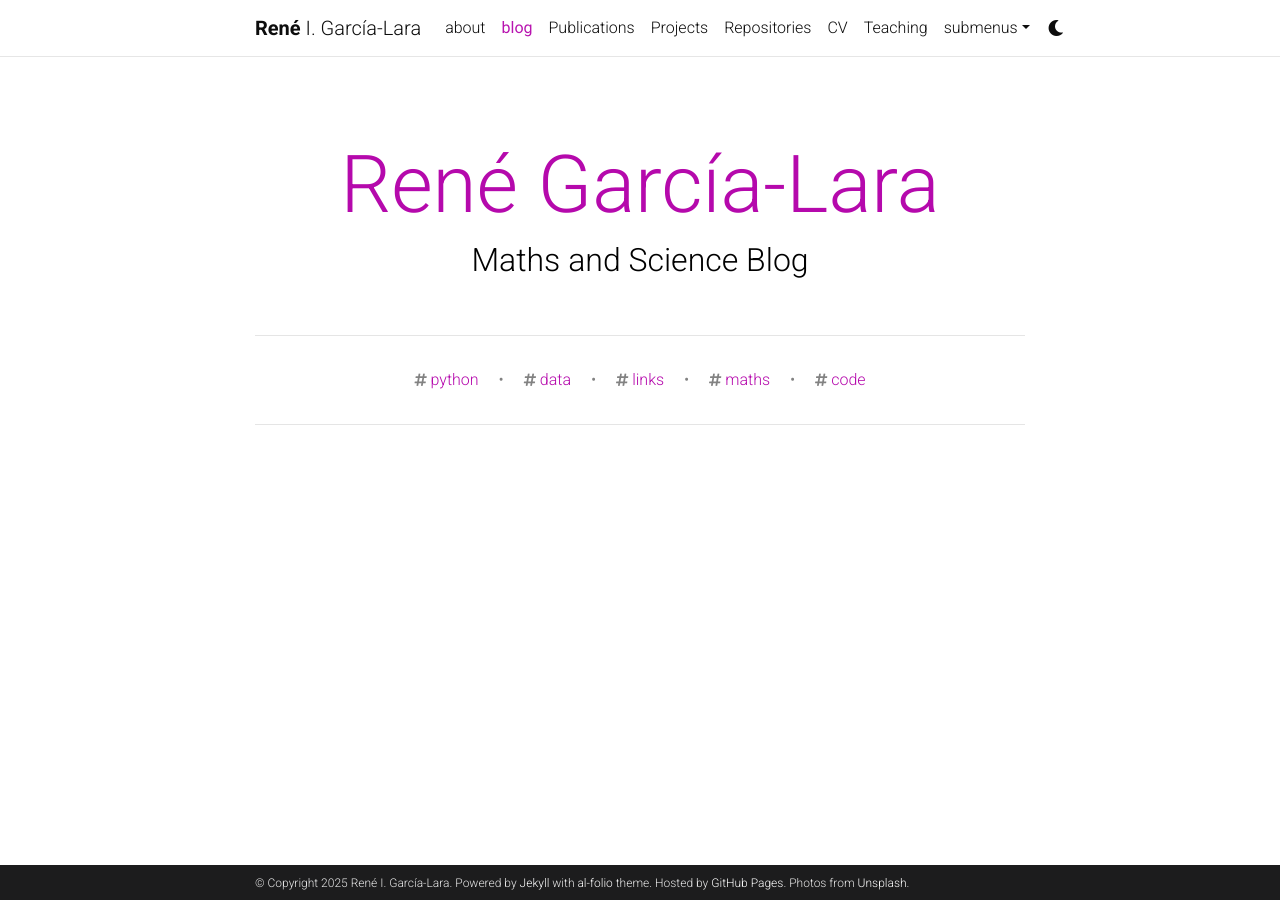
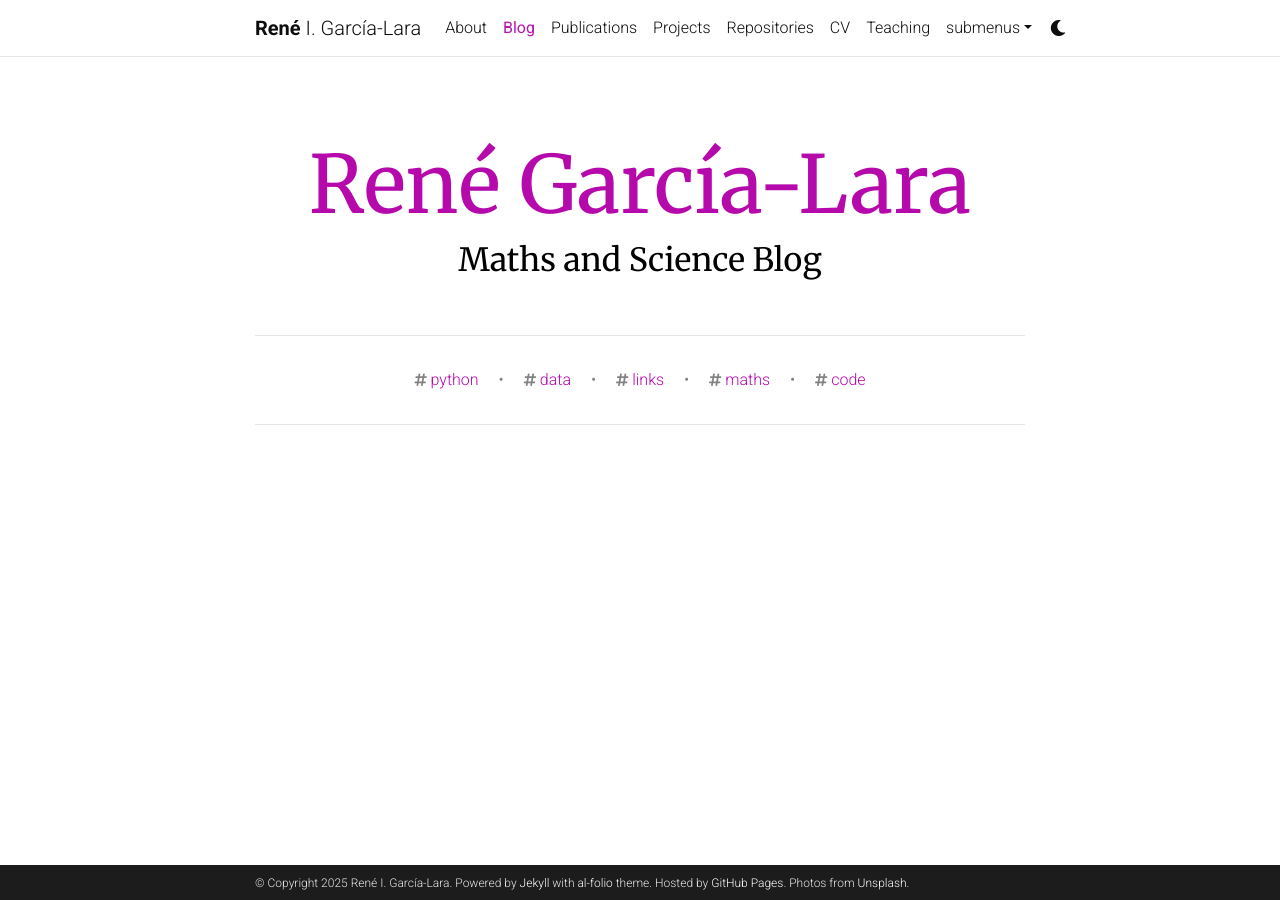
Before and after one commit to renegarcia/renegarcia.github.io, a Jekyll site: the page built from blog/index.html, in a window 1280 px wide. Built offline with Jekyll 4.4.1, drawn with Linux system fonts in a browser that asks for light colours; full-size pictures stand in for the smaller copies a plugin makes; the list of posts is cut into pages by our own code; comment, search, counter and statistics services are not loaded; a style sheet for code colours, icons or effects is not loaded.

Commit message:
New fonts

```diff
--- a/_config.yml
+++ b/_config.yml
@@ -120,7 +120,7 @@ bing_site_verification: # out your bing-site-verification ID (Bing Webmaster)
 # -----------------------------------------------------------------------------
 
 blog_name: René García-Lara # blog_name will be displayed in your blog page
-blog_nav_title: blog # your blog must have a title for it to be displayed in the nav bar
+blog_nav_title: Blog # your blog must have a title for it to be displayed in the nav bar
 blog_description: Maths and Science Blog
 permalink: /blog/:year/:title/
 
--- a/_sass/_layout.scss
+++ b/_sass/_layout.scss
@@ -1,14 +1,19 @@
 /******************************************************************************
  * Content
  ******************************************************************************/
+/* Add this at the top of your main CSS file */
+@import url('https://fonts.googleapis.com/css2?family=Roboto:wght@400;700&display=swap');
+@import url('https://fonts.googleapis.com/css2?family=Merriweather:wght@400;700&display=swap');
 
 body {
   padding-bottom: 70px;
   color: var(--global-text-color);
   background-color: var(--global-bg-color);
+  font-family: 'Roboto', serif;
 
   h1, h2, h3, h4, h5, h6 {
     scroll-margin-top: 66px;
+    font-family: 'Merriweather', serif;
   }
 }
 
--- a/blog/index.html
+++ b/blog/index.html
@@ -1,6 +1,6 @@
 ---
 layout: default
-title: blog
+title: Blog
 pagination:
   enabled: true
   collection: posts
```
Also changed, not shown: _pages/about.md (+1 -1 lines).
